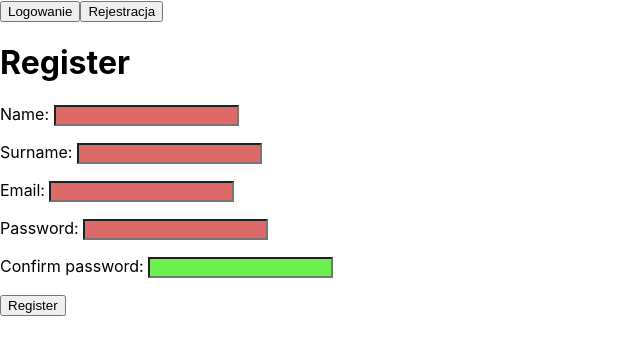
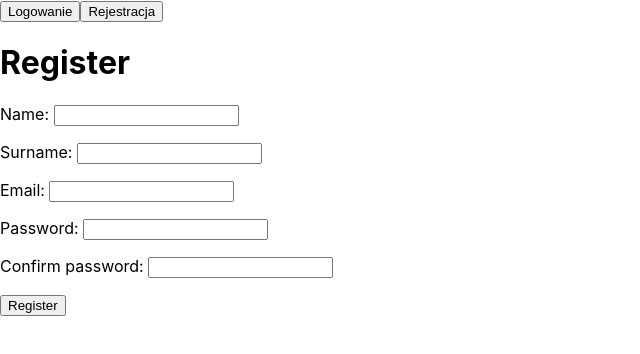
Before and after one commit to hugobosy/exercise-form, a React (Create React App) app: page / in a window 1280 px wide. Both pictures are taken after a click on the button "Rejestracja". Shown: the top 354 px of the page, without its empty margins (0-640 px from the left). Built offline with nearby package versions, Linux system fonts and the light colour scheme.

Commit message:
no class when input value length = 0

```diff
--- a/src/components/box/Box.css
+++ b/src/components/box/Box.css
@@ -1,9 +1,14 @@
+input {
+    transition: .4s;
+}
 .correct {
     background-color: #6def50;
+    border: 1px solid darkgreen;
     color: white;
 }
 
 .incorrect {
     background-color: #de6969;
+    border: 1px solid darkred;
     color: white;
 }
--- a/src/components/register/Form.js
+++ b/src/components/register/Form.js
@@ -9,31 +9,36 @@ export const Form = props => {
             <p>
                 <label>
                     <span>Name: </span>
-                    <input type="text" value={user.name} name="name" onChange={props.change} className={user.name.length > 3 ? 'correct' : 'incorrect'}/>
+                    <input type="text" value={user.name} name="name" onChange={props.change}
+                           className={user.name.length === 0 ? null : user.name.length > 3 ? 'correct' : 'incorrect'}/>
                 </label>
             </p>
             <p>
                 <label>
                     <span>Surname: </span>
-                    <input type="text" value={user.surname} name="surname" onChange={props.change} className={user.surname.length > 3 ? 'correct' : 'incorrect'}/>
+                    <input type="text" value={user.surname} name="surname" onChange={props.change}
+                           className={user.surname.length === 0 ? null : user.surname.length > 3 ? 'correct' : 'incorrect'}/>
                 </label>
             </p>
             <p>
                 <label>
                     <span>Email: </span>
-                    <input type="text" value={user.email} name="email" onChange={props.change} className={user.email.indexOf('@') !== -1 ? 'correct' : 'incorrect'}/>
+                    <input type="text" value={user.email} name="email" onChange={props.change}
+                           className={user.email.length === 0 ? null : user.email.indexOf('@') !== -1 ? 'correct' : 'incorrect'}/>
                 </label>
             </p>
             <p>
                 <label>
                     <span>Password: </span>
-                    <input type="password" value={user.password} name="password" onChange={props.change} className={user.password.length >= 8 ? 'correct' : 'incorrect'}/>
+                    <input type="password" value={user.password} name="password" onChange={props.change}
+                           className={user.password.length === 0 ? null : user.password.length >= 8 ? 'correct' : 'incorrect'}/>
                 </label>
             </p>
             <p>
                 <label>
                     <span>Confirm password: </span>
-                    <input type="password" value={user.confirmPassword} name="confirmPassword" onChange={props.change} className={user.password === user.confirmPassword ? 'correct' : 'incorrect'}/>
+                    <input type="password" value={user.confirmPassword} name="confirmPassword" onChange={props.change}
+                           className={user.confirmPassword.length === 0 ? null : user.password === user.confirmPassword ? 'correct' : 'incorrect'}/>
                 </label>
             </p>
             <button type="submit">Register</button>
--- a/src/components/register/Register.js
+++ b/src/components/register/Register.js
@@ -1,10 +1,6 @@
-import React, {useState} from "react";
 import {Form} from "./Form";
 
 export const Register = props => {
-
-
-
 
     return (
         <Form newUser={props.newUser} change={props.change}/>
```
